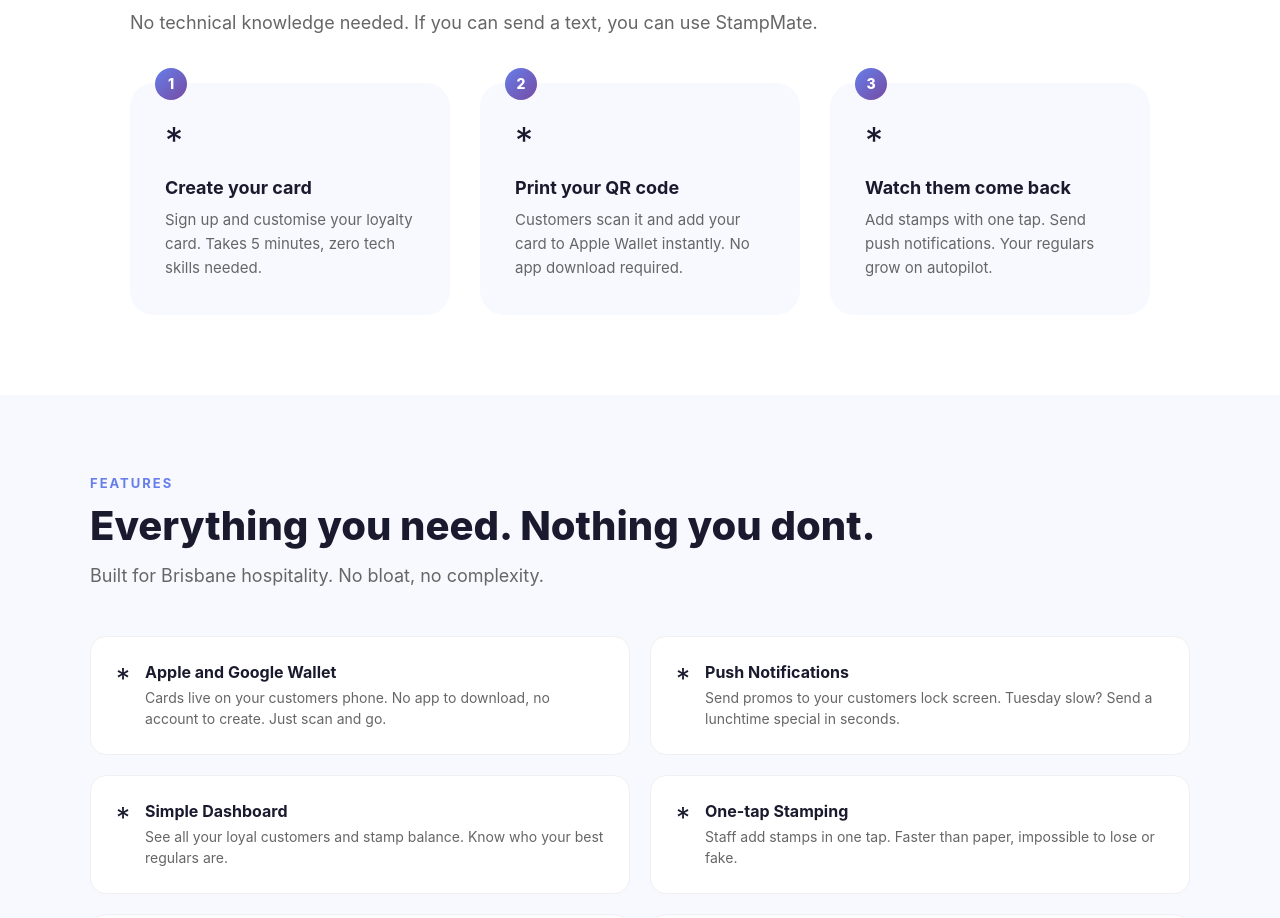
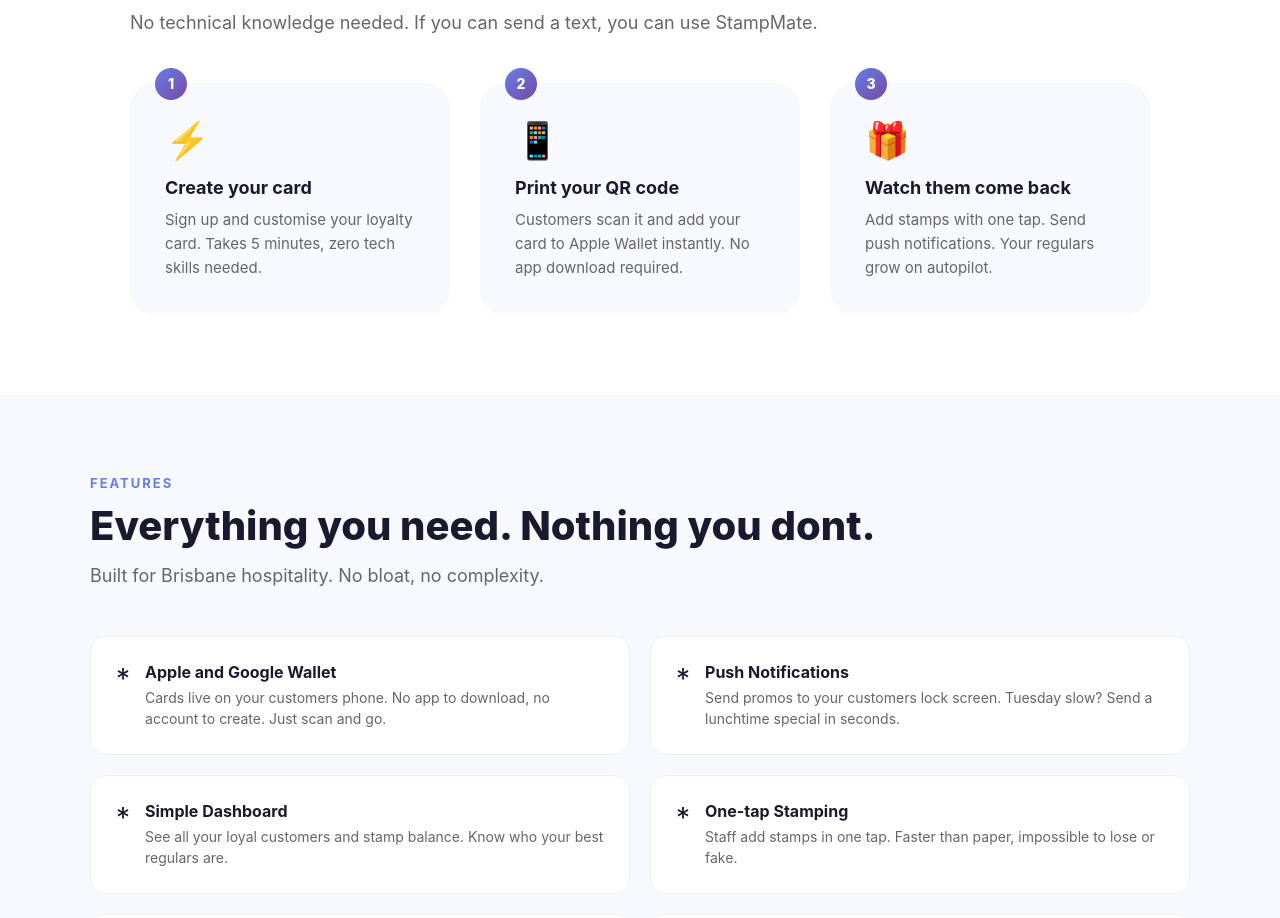
Before and after one commit to manumchx/stampmate, a website: page public/index.html in a window 1280 px wide. Shown: the part 1018-1936 px from the top of the page. Drawn offline with Linux system fonts and the light colour scheme.

Commit message:
Fix emojis

```diff
--- a/public/index.html
+++ b/public/index.html
@@ -114,9 +114,9 @@
 <h2>Up and running in 5 minutes</h2>
 <p class="sub">No technical knowledge needed. If you can send a text, you can use StampMate.</p>
 <div class="steps">
-<div class="step"><div class="step-num">1</div><div class="icon">*</div><h3>Create your card</h3><p>Sign up and customise your loyalty card. Takes 5 minutes, zero tech skills needed.</p></div>
-<div class="step"><div class="step-num">2</div><div class="icon">*</div><h3>Print your QR code</h3><p>Customers scan it and add your card to Apple Wallet instantly. No app download required.</p></div>
-<div class="step"><div class="step-num">3</div><div class="icon">*</div><h3>Watch them come back</h3><p>Add stamps with one tap. Send push notifications. Your regulars grow on autopilot.</p></div>
+<div class="step"><div class="step-num">1</div><div class="icon">⚡</div><h3>Create your card</h3><p>Sign up and customise your loyalty card. Takes 5 minutes, zero tech skills needed.</p></div>
+<div class="step"><div class="step-num">2</div><div class="icon">📱</div><h3>Print your QR code</h3><p>Customers scan it and add your card to Apple Wallet instantly. No app download required.</p></div>
+<div class="step"><div class="step-num">3</div><div class="icon">🎁</div><h3>Watch them come back</h3><p>Add stamps with one tap. Send push notifications. Your regulars grow on autopilot.</p></div>
 </div></div>
 <div style="background:#f8f9ff;padding:80px 40px">
 <div style="max-width:1100px;margin:0 auto">
```
